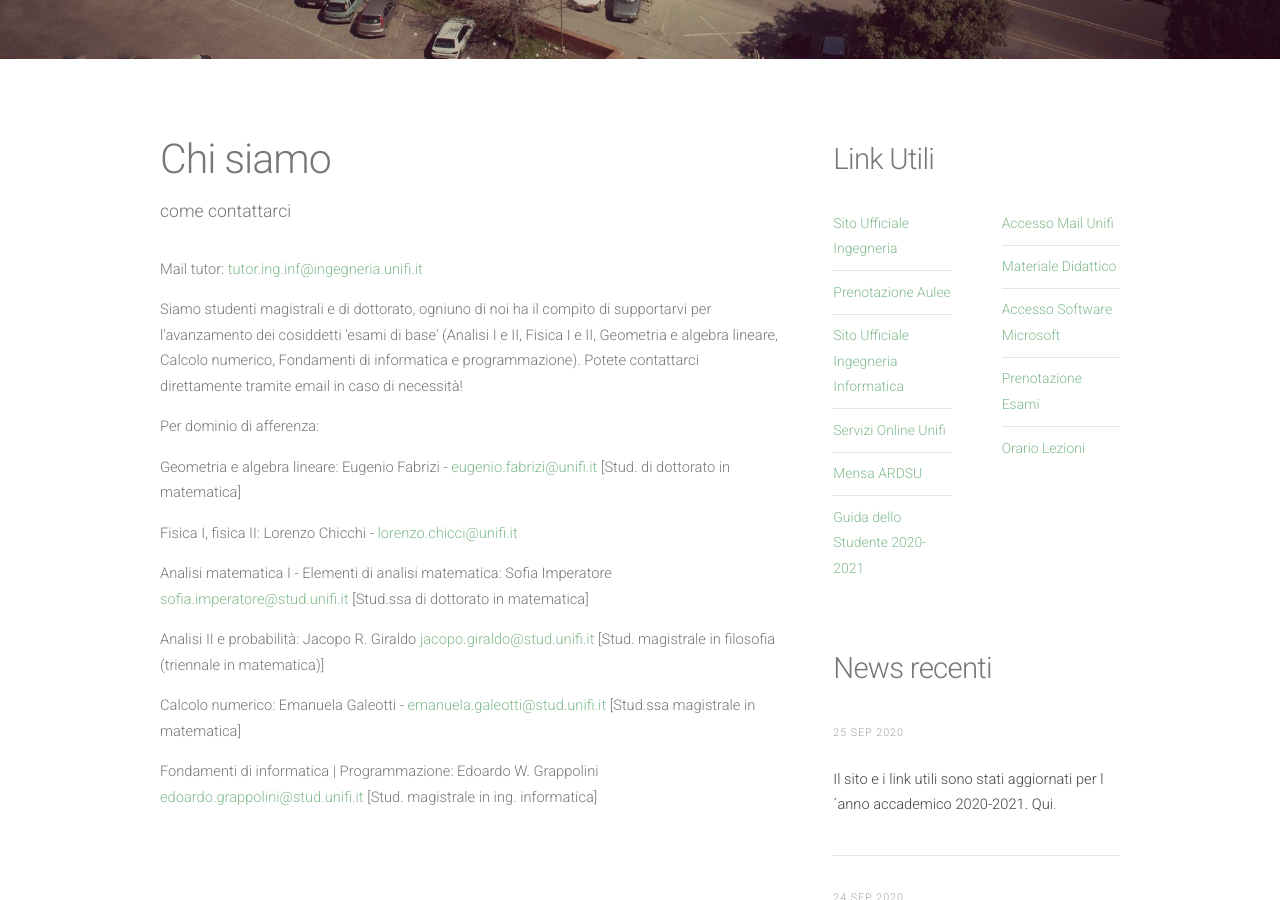
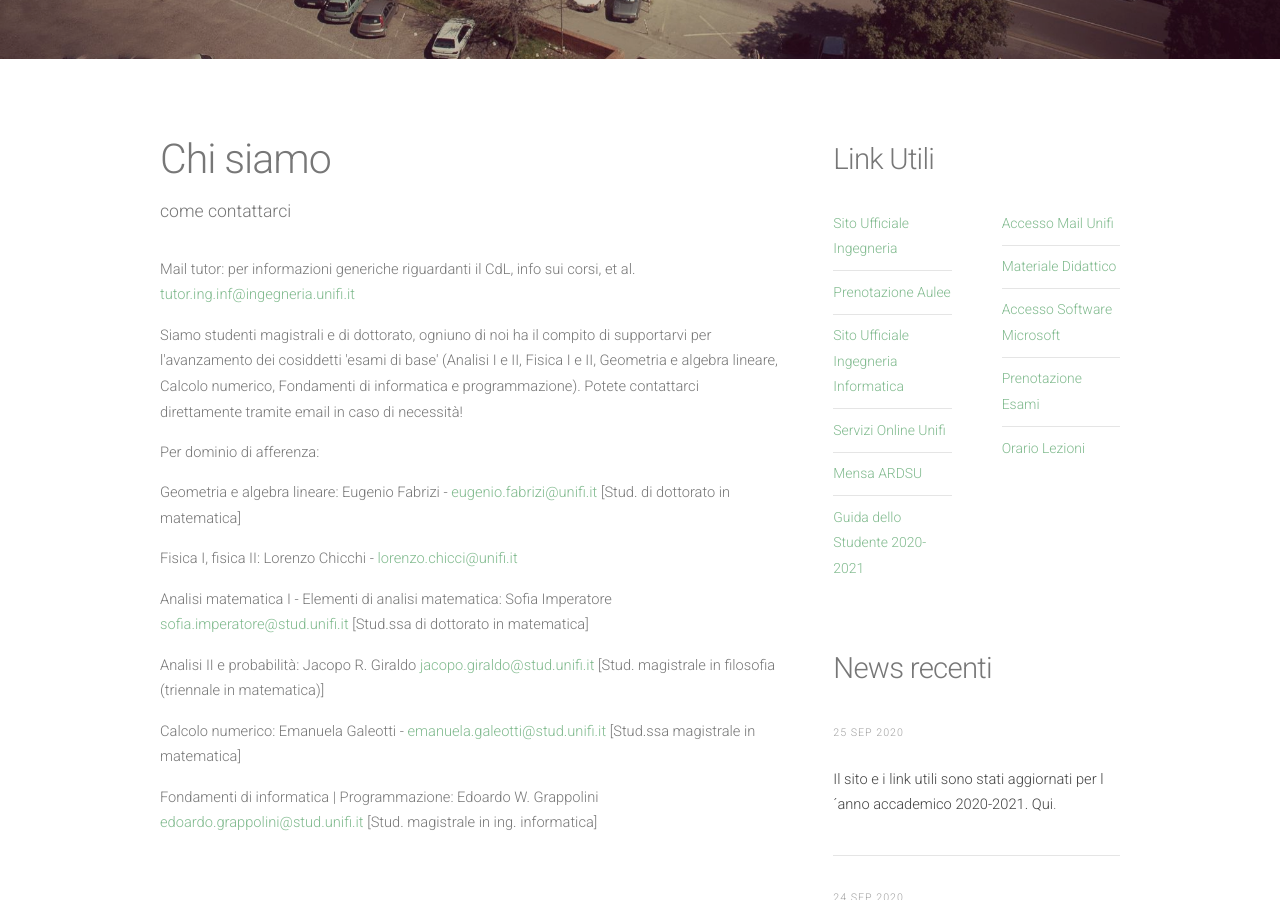
Before and after one commit to tutor-ing-inf-unifi/tutor-ing-inf-unifi.github.io, a Jekyll site: the page built from contattaci.html, in a window 1280 px wide and 900 px high, scrolled down 319 px. Built offline with Jekyll 4.4.1, drawn with Linux system fonts in a browser that asks for light colours; nearby versions of some CDN libraries.

Commit message:
Update contattaci.html

```diff
--- a/contattaci.html
+++ b/contattaci.html
@@ -15,7 +15,7 @@ layout: default
 							<span class="byline">come contattarci</span>
 						</header>
 
-						<p>Mail tutor: <a href="mailto:tutor.ing.inf@ingegneria.unifi.it">tutor.ing.inf@ingegneria.unifi.it</a></p>
+						<p>Mail tutor: per informazioni generiche riguardanti il CdL, info sui corsi, et al. <a href="mailto:tutor.ing.inf@ingegneria.unifi.it">tutor.ing.inf@ingegneria.unifi.it</a></p>
 
 						<p>Siamo studenti magistrali e di dottorato, ogniuno di noi ha il compito di supportarvi per l'avanzamento dei cosiddetti 'esami di base' (Analisi I e II, Fisica I e II, Geometria e algebra lineare, Calcolo numerico, Fondamenti di informatica e programmazione).
 						Potete contattarci direttamente tramite email in caso di necessità!
```
